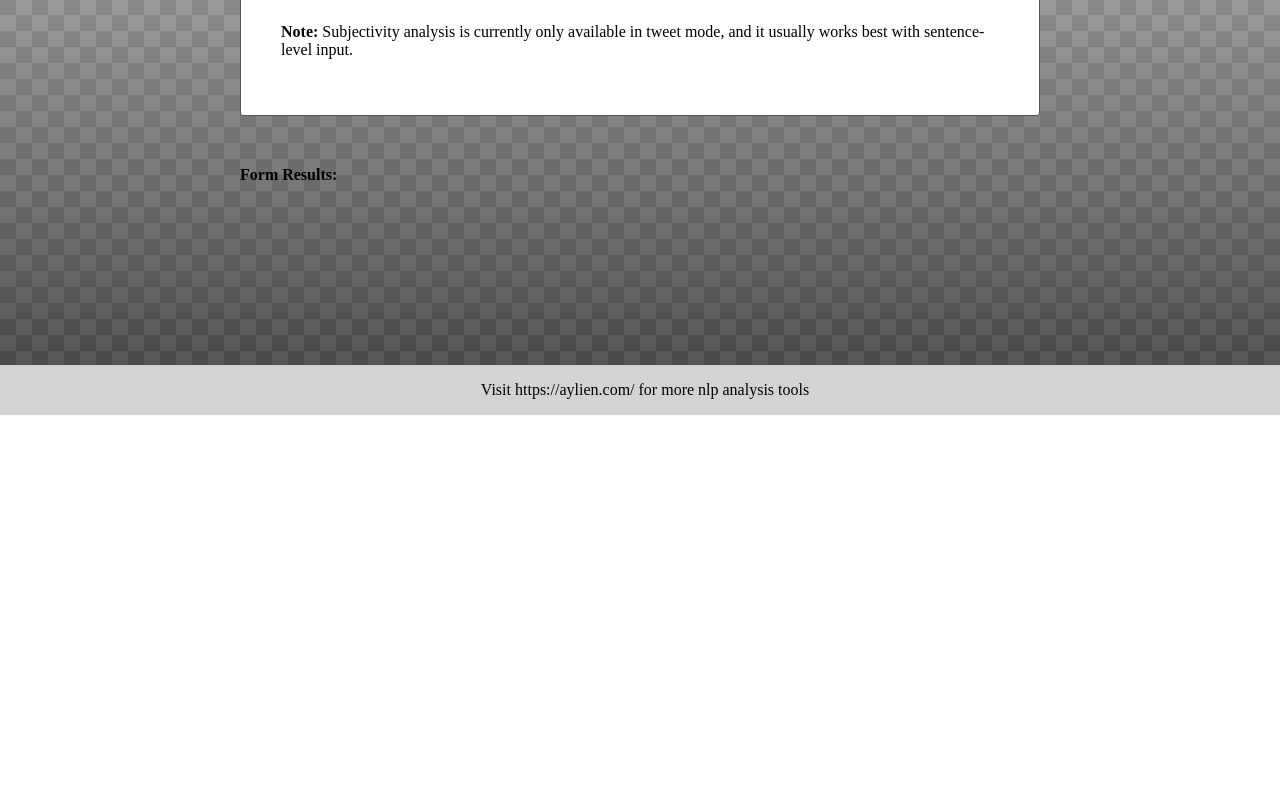
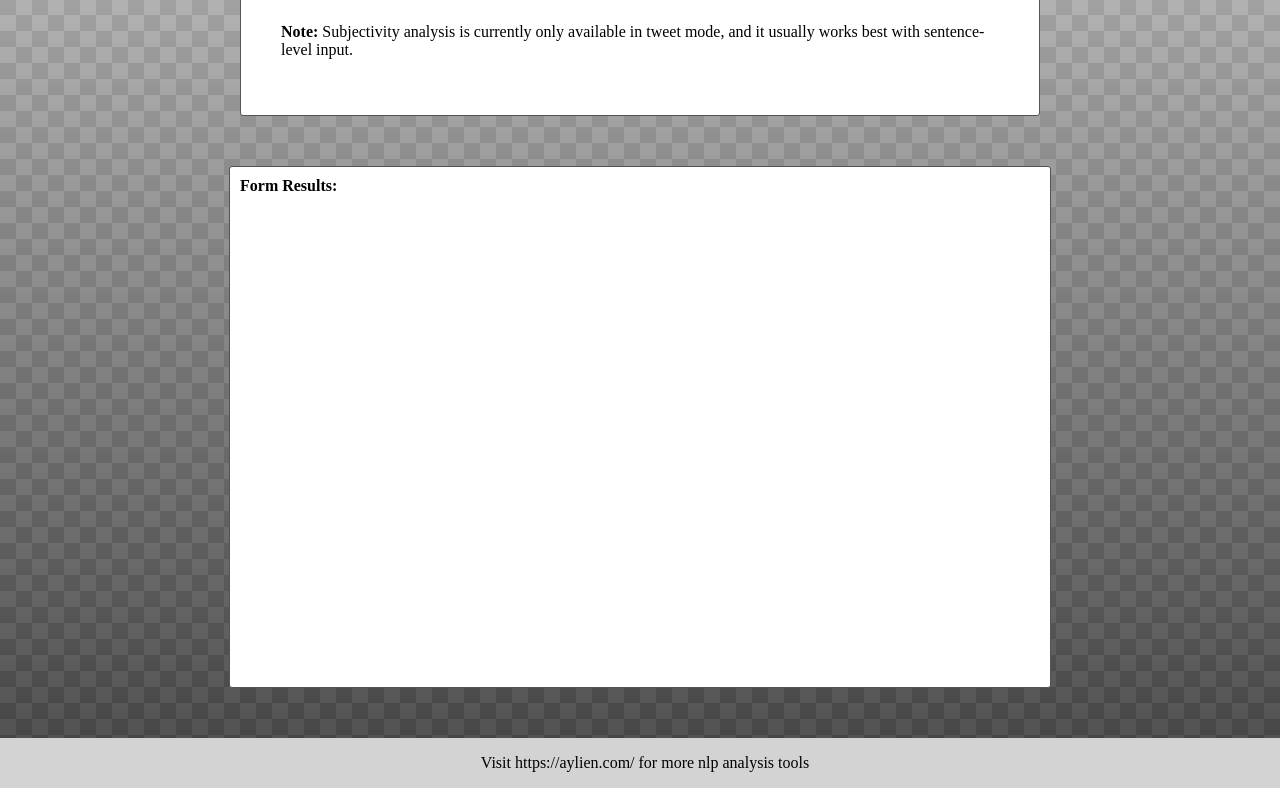
Before and after one commit to hq-jiang/front-end-evaluate-news-nlp, a website built with webpack: page src/client/views/index.html in a window 1280 px wide. Shown: the part 385-1173 px from the top of the page. Before the commit the page ends 800 px from the top, so only its background shows below. Built offline with nearby package versions, Linux system fonts and the light colour scheme.

Commit message:
feat: Add styling to form results

```diff
--- a/src/client/styles/form.scss
+++ b/src/client/styles/form.scss
@@ -14,3 +14,13 @@ input {
 #inputtext {
   width: 80%;
 }
+
+#section-results {
+  padding: 10px;
+  overflow: auto;
+  width: 100vw;
+  height: 500px;
+  background-color: white;
+  border: 1px solid #545454;
+  border-radius: 3px;
+}
--- a/src/client/views/index.html
+++ b/src/client/views/index.html
@@ -30,9 +30,8 @@
               <strong>Note: </strong>Subjectivity analysis is currently only available in tweet mode, and it usually works best with sentence-level input.
             </p>
         </form>
-      <section>
-
-      <section>
+      </section>
+      <section id="section-results">
         <strong>Form Results:</strong>
         <div id="results"></div>
       </section>
```
